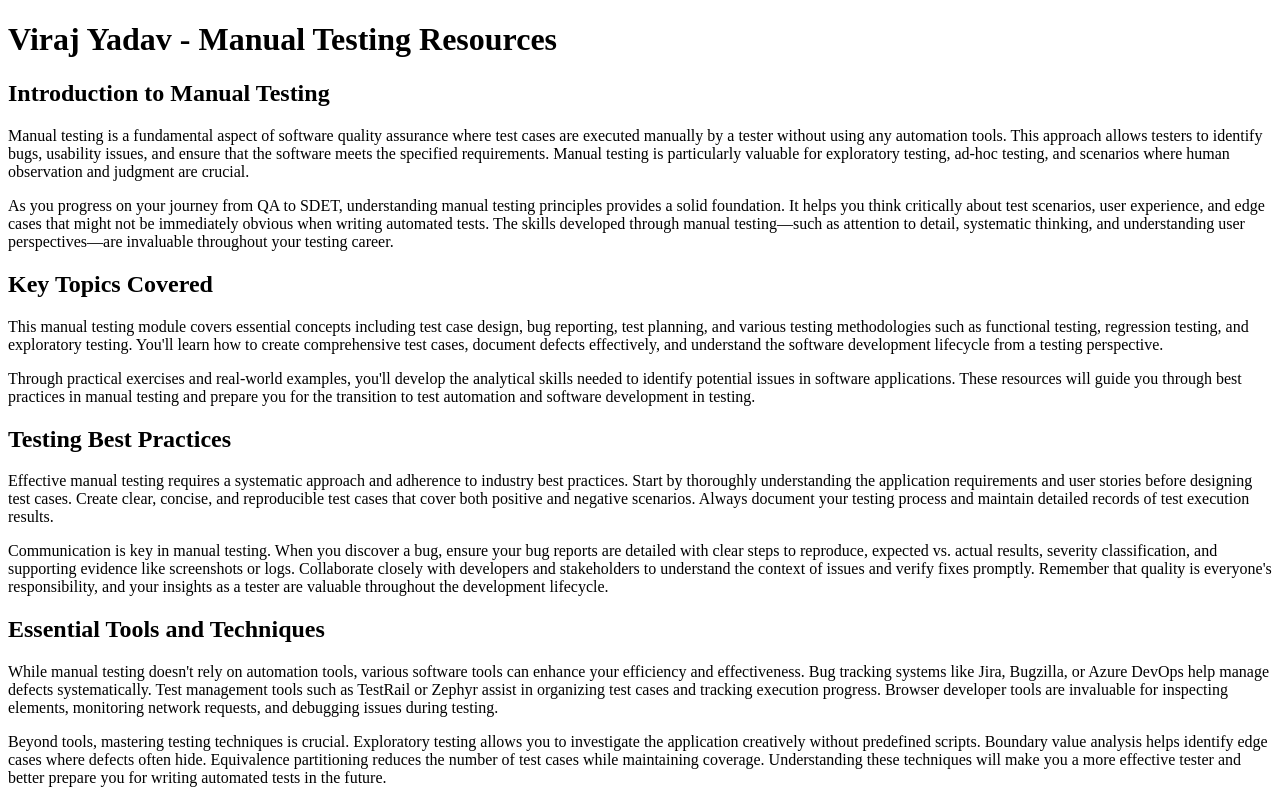
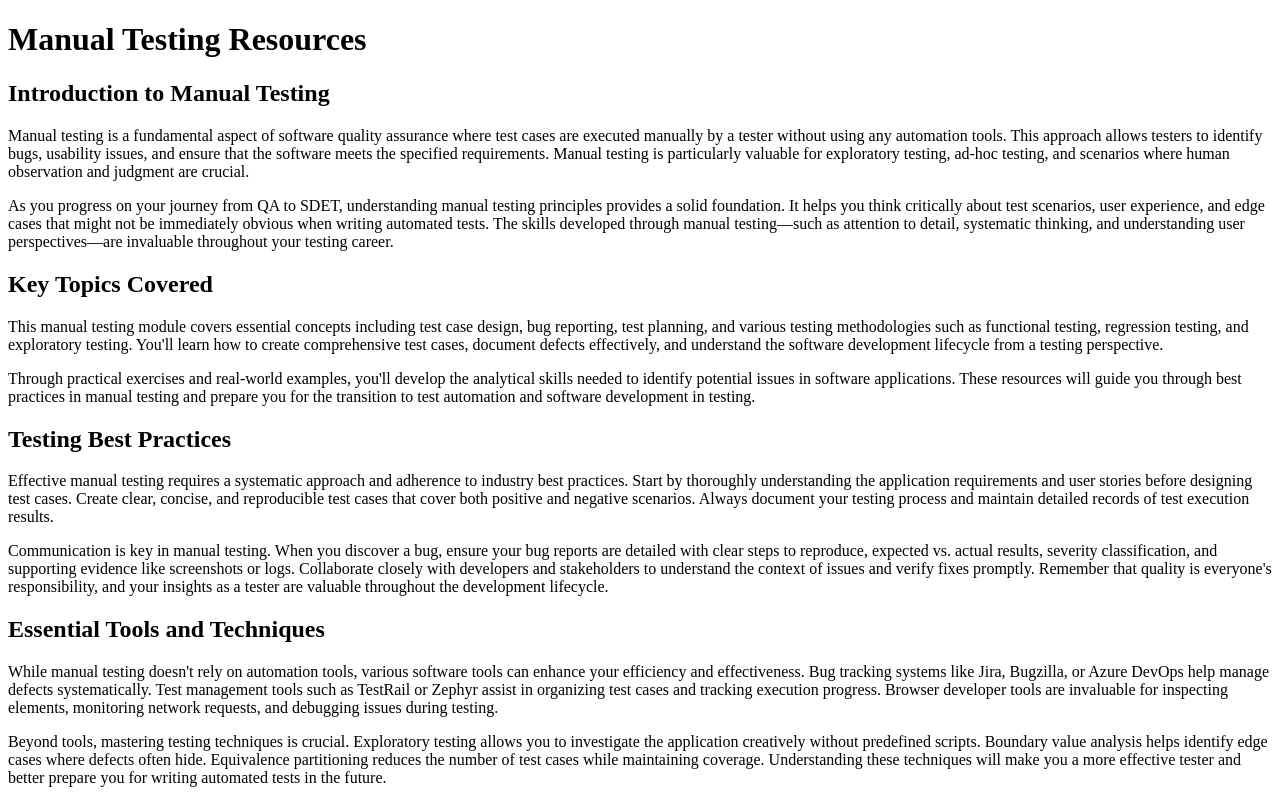
Before and after one commit to ghanendra-sdet/qa-to-sdet-roadmap, a plain HTML site: page 1_manual_testing/resources/index.html in a window 1280 px wide. Shown: the top 800 px of the page. Drawn offline with Linux system fonts and the light colour scheme.

Commit message:
Revert heading to Manual Testing Resources

```diff
--- a/1_manual_testing/resources/index.html
+++ b/1_manual_testing/resources/index.html
@@ -8,7 +8,7 @@
 </head>
 
 <body>
-    <h1>Viraj Yadav - Manual Testing Resources</h1>
+    <h1>Manual Testing Resources</h1>
 
     <section>
         <h2>Introduction to Manual Testing</h2>
```
